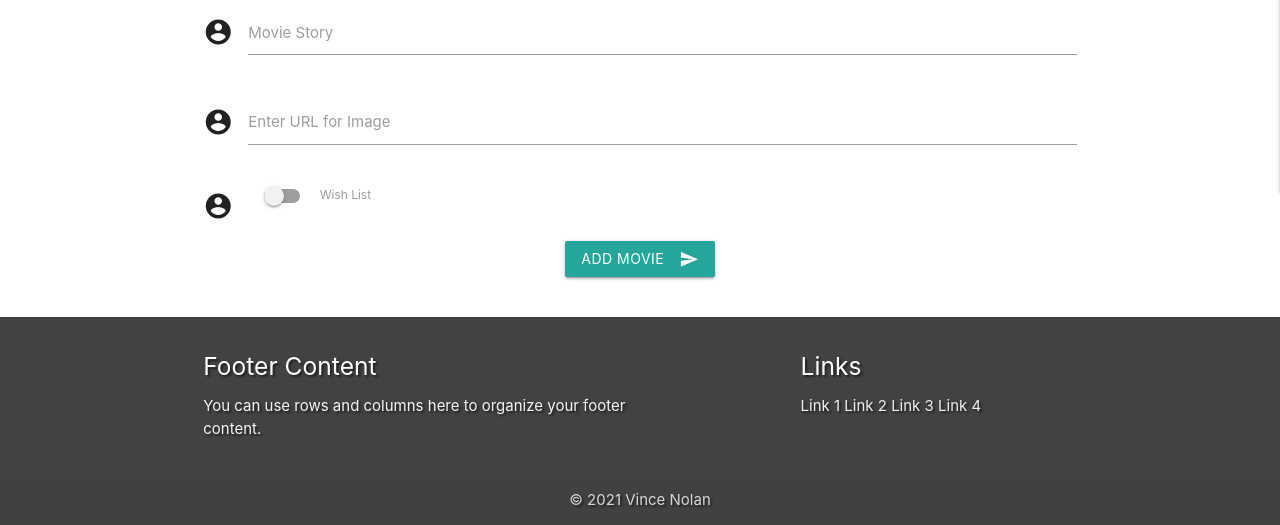
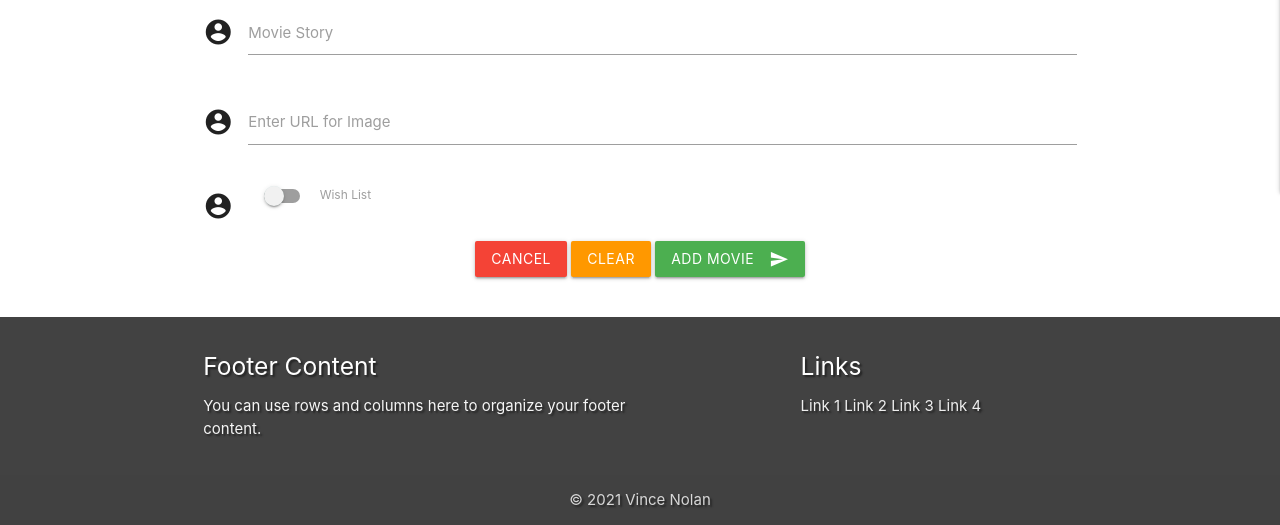
Before and after one commit to VinceNolan999/ms3-my-movie-catalog, a Flask app: page /add_movie in a window 1280 px wide. Shown: the part 668-1193 px from the top of the page. Run offline with Flask 2, Linux system fonts and the light colour scheme; data that the repository does not hold is empty; some libraries are stand-ins or nearby versions.

Commit message:
cancel and clear buttons added.

```diff
--- a/templates/add_movie.html
+++ b/templates/add_movie.html
@@ -84,7 +84,9 @@
             <!-- add movie button -->
             <div class="row">
                 <div class="col s12 center-align">
-                    <button class="btn waves-effect waves-light" type="submit">
+                    <a href="{{ url_for('get_movies') }}" class="btn red waves-effect waves-light">Cancel</a>
+                    <a href="{{ url_for('add_movie') }}" class="btn orange waves-effect waves-light">Clear</a>
+                    <button class="btn green waves-effect waves-light" type="submit">
                         Add Movie<i class="material-icons right">send</i>
                     </button>
                 </div>
```
